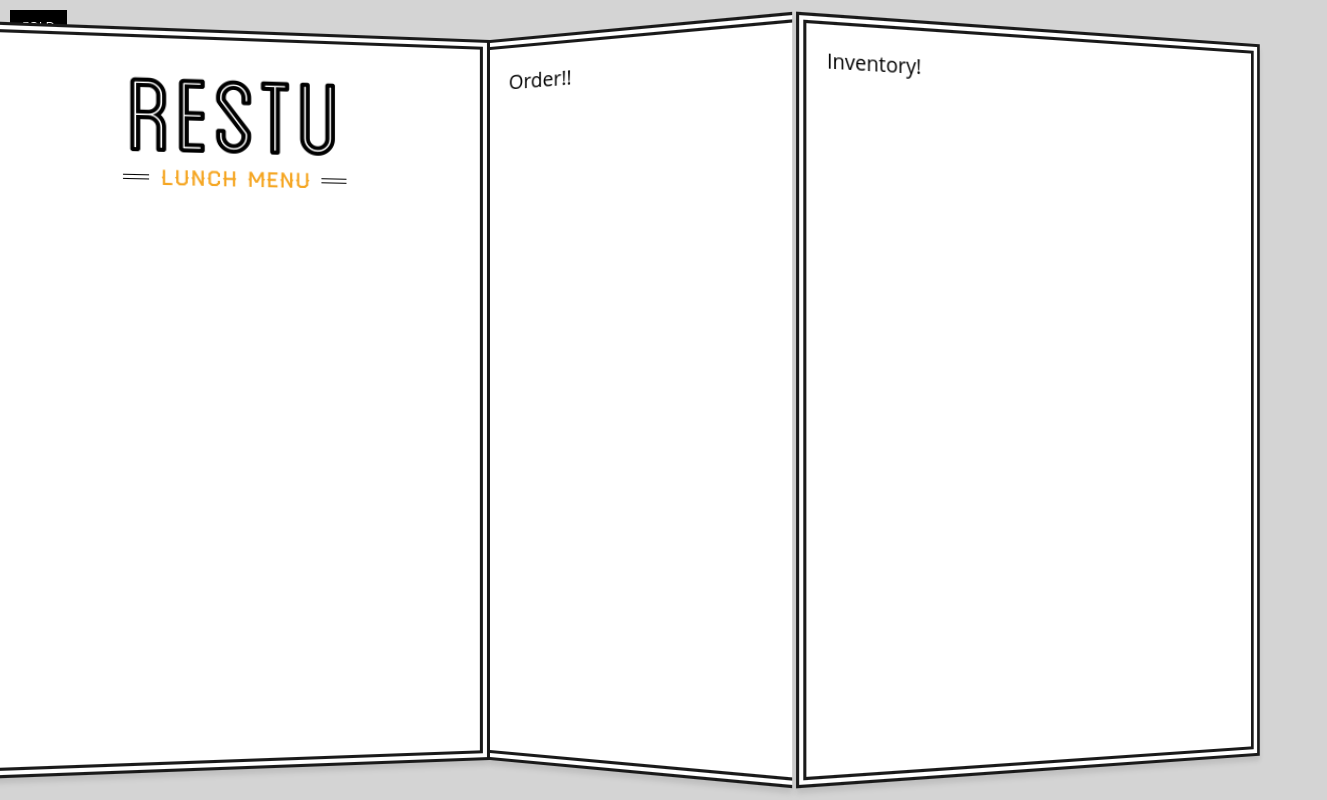
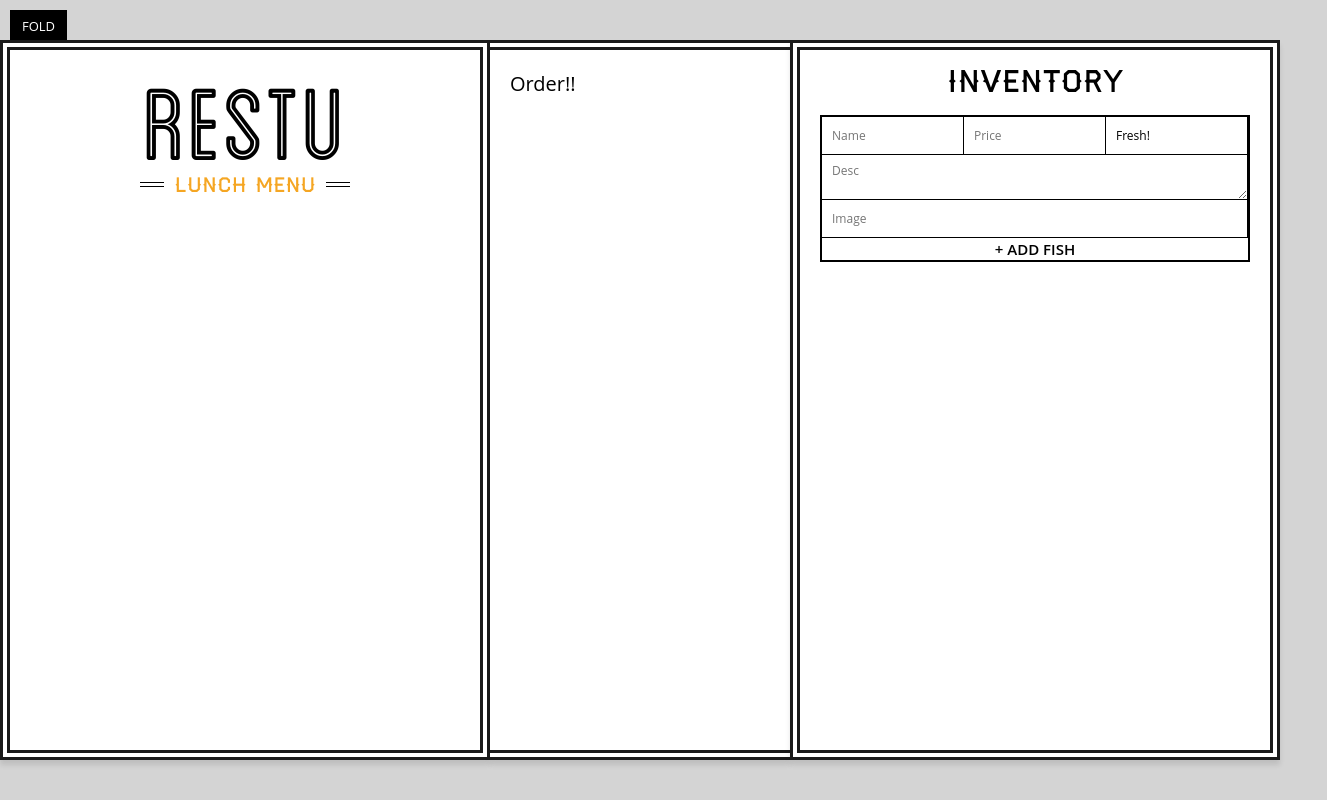
Before and after one commit to deschdev/interactive_menu, a React (Create React App) app: page / in a window 1280 px wide. Both pictures are taken after a click on the button "VISIT STORE →". Shown: the whole page, 1327 px wide, since content can reach past the window. Built offline with nearby package versions, Linux system fonts and the light colour scheme.

Commit message:
added fish state
created the state for the fish form

```diff
--- a/public/index.html
+++ b/public/index.html
@@ -9,12 +9,12 @@
       name="description"
       content="Web site created using create-react-app"
     />
-    <link rel="apple-touch-icon" href="%PUBLIC_URL%/logo192.png" />
+    <!-- <link rel="apple-touch-icon" href="%PUBLIC_URL%/logo192.png" /> -->
     <!--
       manifest.json provides metadata used when your web app is installed on a
       user's mobile device or desktop. See https://developers.google.com/web/fundamentals/web-app-manifest/
     -->
-    <link rel="manifest" href="%PUBLIC_URL%/manifest.json" />
+    <!-- <link rel="manifest" href="%PUBLIC_URL%/manifest.json" /> -->
     <!--
       Notice the use of %PUBLIC_URL% in the tags above.
       It will be replaced with the URL of the `public` folder during the build.
--- /dev/null
+++ b/src/components/AddFishForm.js
@@ -0,0 +1,43 @@
+import React from 'react';
+
+class AddFishForm extends React.Component {
+
+	nameRef  = React.createRef();
+	priceRef = React.createRef();
+	statusRef = React.createRef();
+	descRef = React.createRef();
+	imageRef = React.createRef();
+
+	createFish = event => {
+		// 1) stop the form from submitting
+		event.preventDefault();
+		const fish = {
+			name: this.nameRef.current.value,
+			price: parseFloat(this.priceRef.current.value),
+			status: this.statusRef.current.value,
+			desc: this.descRef.current.value,
+			image: this.imageRef.current.value
+		}
+		this.props.addFish(fish);
+		//refresh the form
+		event.currentTarget.reset();
+	}
+
+  render() {
+    return (
+			<form className="fish-edit" onSubmit={this.createFish}>
+				<input name ="name" ref={this.nameRef} type="text"  placeholder="Name" />
+				<input name ="price" ref={this.priceRef} type="text"  placeholder="Price" />
+				<select name ="status" ref={this.statusRef}>
+					<option value="available">Fresh!</option>
+					<option value="unavailable">Sold Out!</option>
+				</select>
+				<textarea name ="desc" ref={this.descRef} placeholder="Desc" />
+				<input name ="image" ref={this.imageRef} type="text"  placeholder="Image" />
+				<button type="submit">+ Add Fish</button>
+			</form>
+    );
+  }
+}
+
+export default AddFishForm;
--- a/src/components/App.js
+++ b/src/components/App.js
@@ -4,14 +4,31 @@
 import Inventory from './Inventory';
 
 class App extends React.Component {
-  render() {
+
+	state = {
+		fishes: {},
+		order: {}
+	};
+
+	addFish = (fish) => {
+		// 1) Take a copy of the existing state
+		const fishes = { ...this.state.fishes };
+		// 2) Add new fish to fishes variable
+		fishes[`fish${Date.now()}`] = fish;
+		// 3) Set the new fishes object to state
+		this.setState({
+			fishes
+		});
+	}
+
+	render() {
     return (
       <div className="interactive-menu">
 				<div className="menu">
 					<Header tagline="Lunch Menu"/>
 				</div>
 					<Order />
-					<Inventory />
+					<Inventory addFish={this.addFish}/>
 			</div>
     )
   }
--- a/src/components/Inventory.js
+++ b/src/components/Inventory.js
@@ -1,12 +1,14 @@
 import React from 'react';
+import AddFishForm from './AddFishForm';
 
 class Inventory extends React.Component {
   render() {
     return (
 			<div className="inventory">
-				Inventory!
+				<h2>Inventory</h2>
+        <AddFishForm addFish={this.props.addFish}/>
 			</div>
-    )
+    );
   }
 }
 
--- a/src/css/style.css
+++ b/src/css/style.css
@@ -358,7 +358,7 @@
   -webkit-transform: translateX(-50%) rotateY(10deg) translateX(50%) scale(1.08) translateX(24px);
           transform: translateX(-50%) rotateY(10deg) translateX(50%) scale(1.08) translateX(24px);
 }
-input#fold:not(:checked) ~ #main .interactive-menu > * {
+input#fold:not(:checked) ~ #root .interactive-menu > * {
   -webkit-transform: none;
           transform: none;
 }
```
